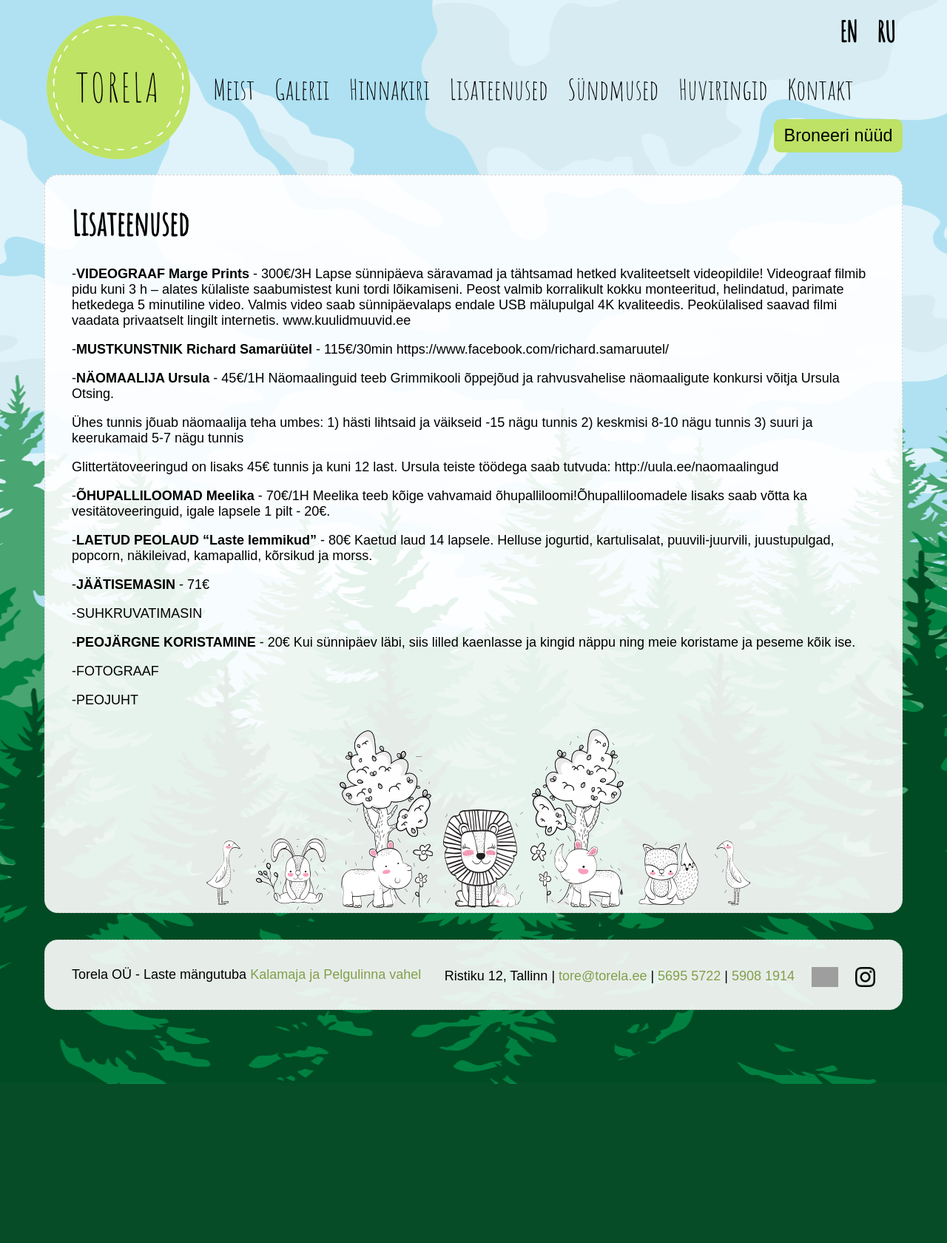
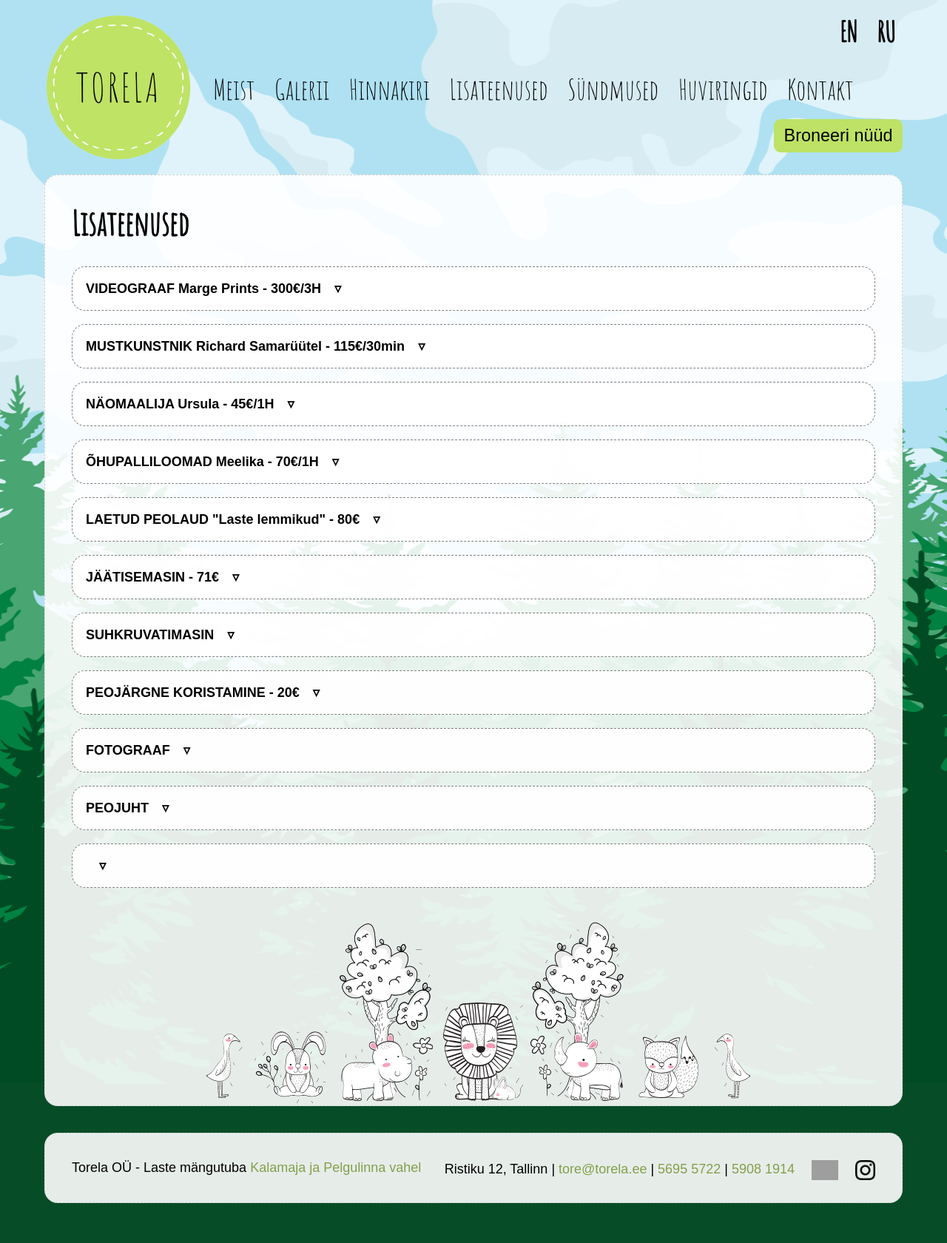
Before and after one commit to mypsik/torela, a Jekyll site: the page built from lisateenused/index.md, in a window 1280 px wide. Shown: the whole page at 74% size. Built offline with Jekyll 4.4.1, drawn with Linux system fonts in a browser that asks for light colours; grey boxes are pictures that could not be loaded.

Commit message:
use dl for services

```diff
--- /dev/null
+++ b/_layouts/services.html
@@ -0,0 +1,7 @@
+---
+layout: default
+---
+
+<dl class="services">
+  {{content}}
+</dl>
--- a/js/torela.js
+++ b/js/torela.js
@@ -21,6 +21,7 @@
   })
 
   initGallery()
+  initServices()
 })
 
 function initGallery() {
@@ -42,3 +43,9 @@
     next.trigger('click')
   })
 }
+
+function initServices() {
+  $('dl dt').on('click', function() {
+    $(this).add($(this).next('dd')).toggleClass('open');
+  })
+}
--- a/lisateenused/index.md
+++ b/lisateenused/index.md
@@ -1,25 +1,27 @@
 ---
-layout: default
+layout: services
 lang: et
 title: Lisateenused
 priority: 1.0
 en: /en/services/
 ru: /ru/services/
 ---
--**VIDEOGRAAF Marge Prints** - 300€/3H
+
+<dt>VIDEOGRAAF Marge Prints - 300€/3H</dt>
+<dd>
 Lapse sünnipäeva säravamad ja tähtsamad hetked kvaliteetselt videopildile!
 Videograaf filmib pidu kuni 3 h – alates külaliste saabumistest kuni tordi lõikamiseni.
 Peost valmib korralikult kokku monteeritud, helindatud, parimate hetkedega 5 minutiline video.
 Valmis video saab sünnipäevalaps endale USB mälupulgal 4K kvaliteedis.
 Peokülalised saavad filmi vaadata privaatselt lingilt internetis.
 www.kuulidmuuvid.ee
+</dd>
 
+<dt>MUSTKUNSTNIK  Richard Samarüütel - 115€/30min</dt>
+<dd>https://www.facebook.com/richard.samaruutel/</dd>
 
--**MUSTKUNSTNIK  Richard Samarüütel** - 115€/30min
-https://www.facebook.com/richard.samaruutel/
-
-
--**NÄOMAALIJA Ursula** - 45€/1H
+<dt>NÄOMAALIJA Ursula - 45€/1H</dt>
+<dd>
 Näomaalinguid teeb Grimmikooli õppejõud ja rahvusvahelise näomaaligute konkursi võitja Ursula Otsing.
 
 Ühes tunnis jõuab näomaalija teha umbes:
@@ -29,29 +31,36 @@
 
 Glittertätoveeringud on lisaks 45€ tunnis ja kuni 12 last.
 Ursula teiste töödega saab tutvuda: http://uula.ee/naomaalingud
+</dd>
 
+<dt>ÕHUPALLILOOMAD Meelika - 70€/1H</dt>
+<dd>
+Meelika teeb kõige vahvamaid õhupalliloomi!Õhupalliloomadele lisaks saab võtta ka vesitätoveeringuid, igale lapsele 1 pilt - 20€.
+</dd>
 
--**ÕHUPALLILOOMAD Meelika** - 70€/1H
-Meelika teeb kõige vahvamaid õhupalliloomi!Õhupalliloomadele lisaks saab võtta ka vesitätoveeringuid, igale lapsele 1 pilt - 20€.
-
-
--**LAETUD PEOLAUD "Laste lemmikud"** - 80€
+<dt>LAETUD PEOLAUD "Laste lemmikud" - 80€</dt>
+<dd>
 Kaetud laud 14 lapsele.
 Helluse jogurtid, kartulisalat, puuvili-juurvili, juustupulgad, popcorn, näkileivad, kamapallid, kõrsikud ja morss.
+</dd>
 
+<dt>JÄÄTISEMASIN - 71€</dt>
+<dd>
+</dd>
 
--**JÄÄTISEMASIN** - 71€
+<dt>SUHKRUVATIMASIN</dt>
+<dd>
+</dd>
 
+<dt>PEOJÄRGNE KORISTAMINE - 20€</dt>
+<dd>
+Kui sünnipäev läbi, siis lilled kaenlasse ja kingid näppu ning meie koristame ja peseme kõik ise.
+</dd>
 
+<dt>FOTOGRAAF</dt>
+<dd>
+</dd>
 
--SUHKRUVATIMASIN
-
-
--**PEOJÄRGNE KORISTAMINE** - 20€
-Kui sünnipäev läbi, siis lilled kaenlasse ja kingid näppu ning meie koristame ja peseme kõik ise.
-
-
--FOTOGRAAF
-
-
--PEOJUHT
+<dt>PEOJUHT<dt>
+<dd>
+</dd>
--- a/styles/torela.css
+++ b/styles/torela.css
@@ -231,6 +231,45 @@
   outline-offset: 1px;
 }
 
+dl dt {
+  font-weight: bold;
+  border: 1px dashed gray;
+  padding: 1rem;
+  border-radius: 1rem;
+  background-color: rgba(255,255,255,0.9);
+  cursor: pointer;
+}
+
+dl dt:hover {
+  color: #849f4b;
+}
+
+dl dt::after {
+  content: '▿';
+  display: inline-block;
+  margin-left: 1rem;
+}
+
+dl dt.open::after {
+  content: '▵';
+}
+
+dl dt:hover::after {
+  color: darkred;
+}
+
+dl dd {
+  display: none;
+}
+
+dl dd.open {
+  display: block;
+}
+
+dl dt, dl dd {
+  margin-bottom: 1rem;
+}
+
 @media screen and (max-width: 900px) {
   .block {
     padding: 1rem;
```
